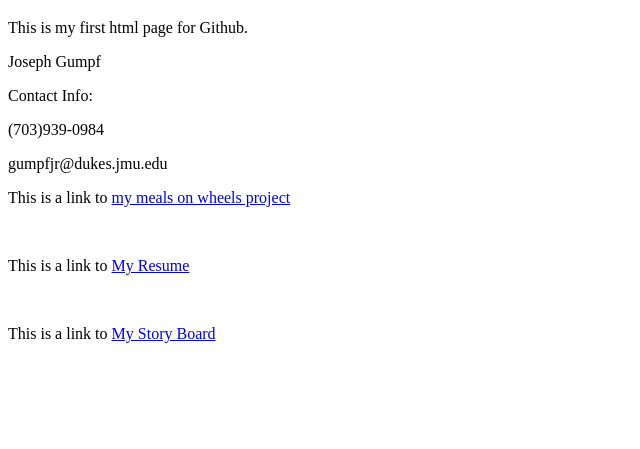
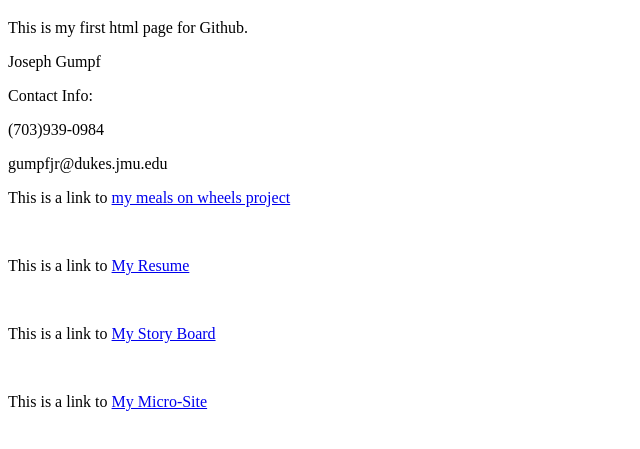
Before and after one commit to gumpfjr/gumpfjr.github.io, a plain HTML site: page index.html in a window 1280 px wide. Shown: the part 61-510 px from the top of the page, without its empty margins (0-640 px from the left). Drawn offline with Linux system fonts and the light colour scheme.

Commit message:
Add files via upload

```diff
--- a/index.html
+++ b/index.html
@@ -15,5 +15,7 @@
         <p>This is a link to <a href="Gumpf-Style%20your%20Resume.html">My Resume</a></p>
         <br/>
         <p>This is a link to <a href="Gumpf-Story.html">My Story Board</a></p>
+        <br/>
+        <p>This is a link to <a href="Gumpf-micro-site.html">My Micro-Site</a></p>
     </body>
 </html>
```
